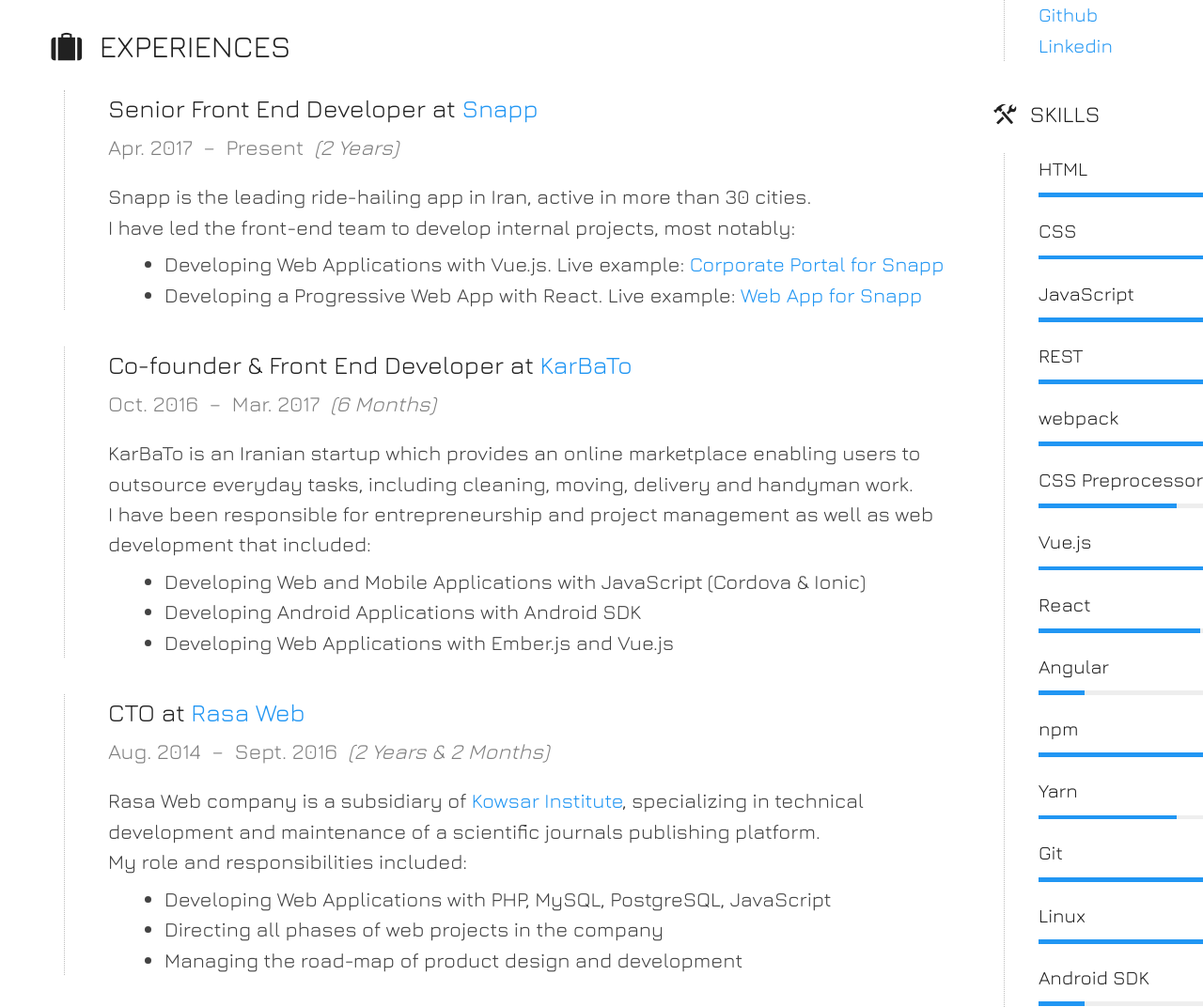
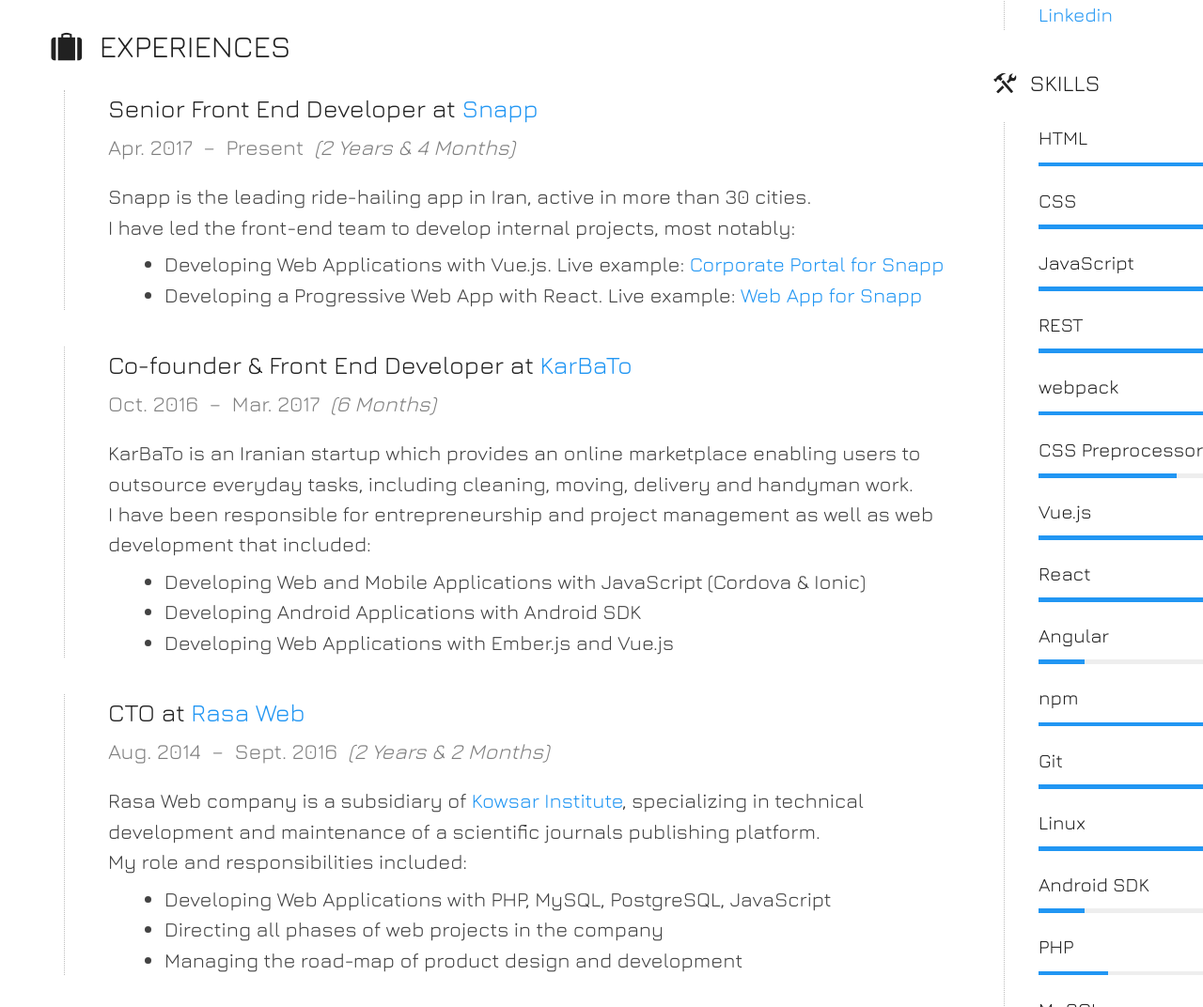
Before and after one commit to mirmousaviii/resume, a plain HTML site: page public/index.html in a window 1280 px wide. Shown: the part 685-1757 px from the top of the page at 94% size. Drawn offline with nearby package versions, Linux system fonts and the light colour scheme.

Commit message:
updated resume

```diff
--- a/public/index.html
+++ b/public/index.html
@@ -50,7 +50,7 @@
           <div class="item-title">Senior Front End Developer at
             <a href="http://snapp.ir/" target="_blank">Snapp</a>
           </div>
-          <div class="item-caption setting--secondary-text">Apr. 2017&nbsp;&nbsp;–&nbsp;&nbsp;Present&nbsp;&nbsp;<i>(2 Years)</i></div>
+          <div class="item-caption setting--secondary-text">Apr. 2017&nbsp;&nbsp;–&nbsp;&nbsp;Present&nbsp;&nbsp;<i>(2 Years & 4 Months)</i></div>
           <div class="item-description">
             <div>
               Snapp is the leading ride-hailing app in Iran, active in more than 30 cities.
@@ -185,7 +185,7 @@
           <div class="label">Additional Info</div>
           <div class="text">1988-01-22</div>
           <div class="text">Iran/Tehran</div>
-          <div class="text">Married</div>
+<!--          <div class="text">Married</div>-->
         </div>
         <!--<div class="section">
           <div class="label">Nationality</div>
@@ -214,7 +214,7 @@
         <div class="section">
           <div class="text">HTML</div>
           <div class="progress">
-            <div class="progress-inner setting--primary-background" style="width: 100%;"></div>
+            <div class="progress-inner setting--primary-background" style="width: 98%;"></div>
           </div>
           <div class="text">CSS</div>
           <div class="progress">
@@ -226,7 +226,7 @@
           </div>
             <div class="text">REST</div>
           <div class="progress">
-            <div class="progress-inner setting--primary-background" style="width: 90%;"></div>
+            <div class="progress-inner setting--primary-background" style="width: 95%;"></div>
           </div>
           <div class="text">webpack</div>
           <div class="progress">
@@ -238,11 +238,11 @@
           </div>
           <div class="text">Vue.js</div>
           <div class="progress">
-            <div class="progress-inner setting--primary-background" style="width: 80%;"></div>
+            <div class="progress-inner setting--primary-background" style="width: 85%;"></div>
           </div>
           <div class="text">React</div>
           <div class="progress">
-            <div class="progress-inner setting--primary-background" style="width: 70%;"></div>
+            <div class="progress-inner setting--primary-background" style="width: 85%;"></div>
           </div>
           <div class="text">Angular</div>
           <div class="progress">
@@ -251,10 +251,6 @@
           <div class="text">npm</div>
           <div class="progress">
             <div class="progress-inner setting--primary-background" style="width: 80%;"></div>
-          </div>
-          <div class="text">Yarn</div>
-          <div class="progress">
-            <div class="progress-inner setting--primary-background" style="width: 60%;"></div>
           </div>
           <div class="text">Git</div>
           <div class="progress">
```
